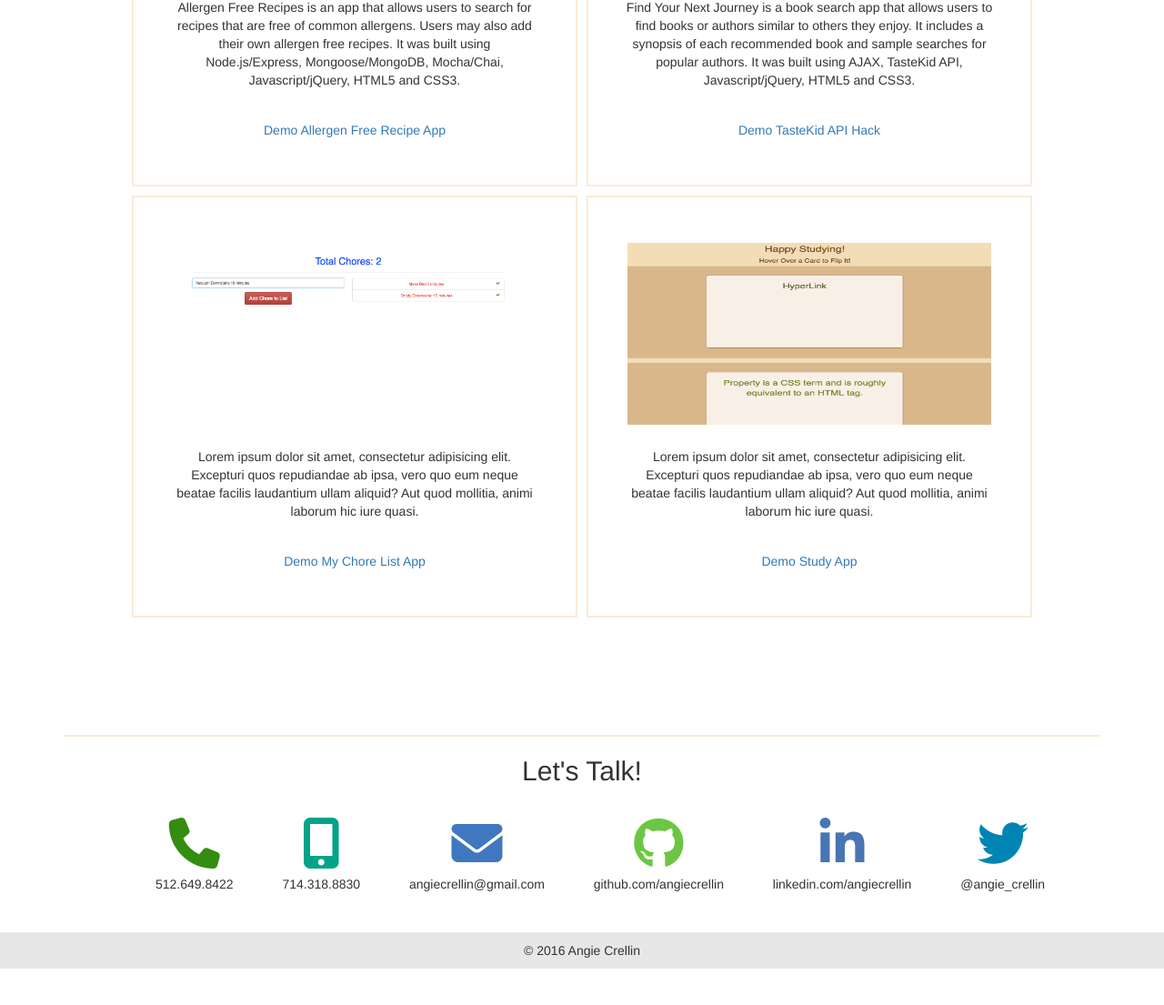
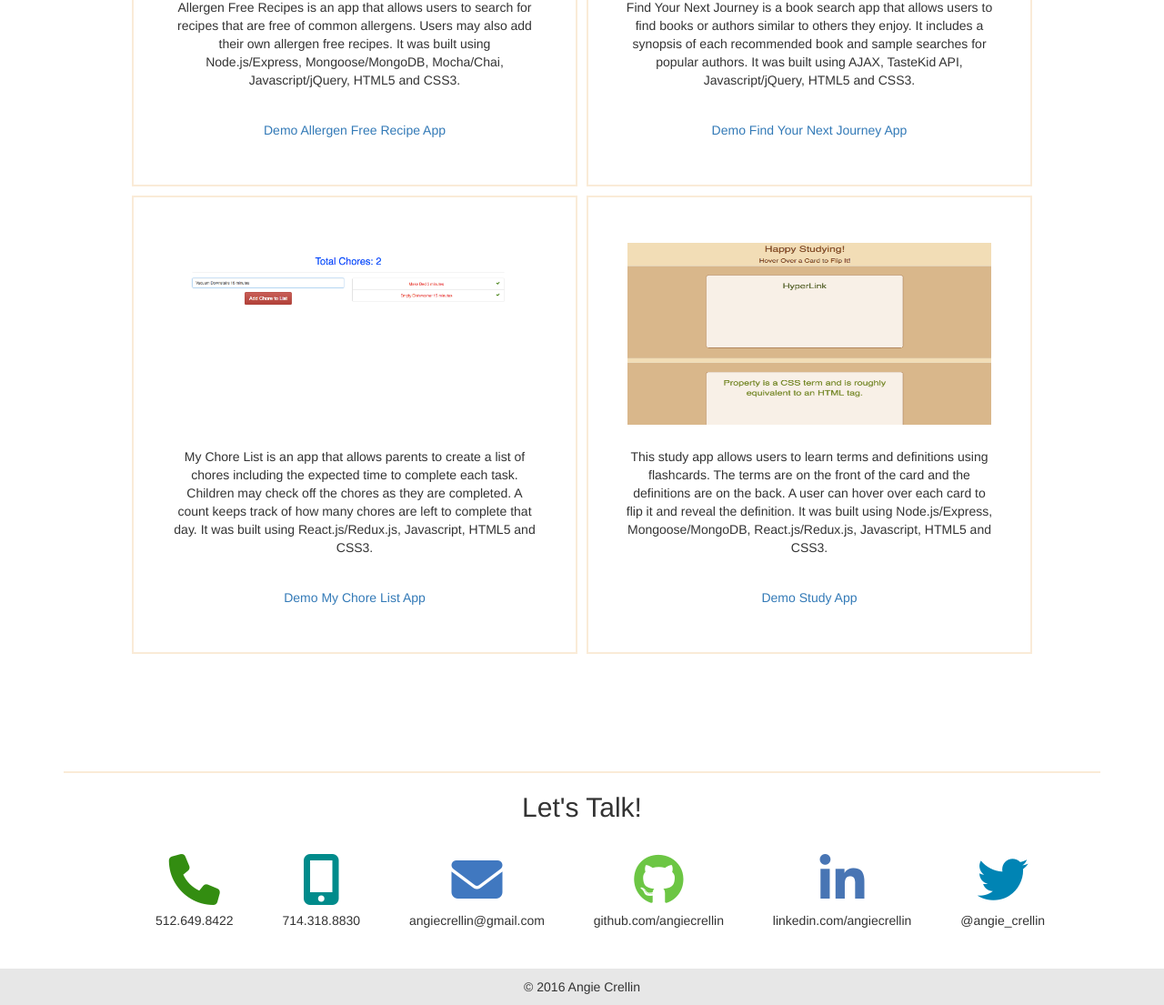
Before and after one commit to angiecrellin/portfolio-site, a website: page index.html in a window 1280 px wide. Shown: the part 1900-3005 px from the top of the page at 91% size. Before the commit the page ends 2965 px from the top, so only its background shows below. Drawn offline with nearby package versions, Linux system fonts and the light colour scheme.

Commit message:
initial message

```diff
--- a/css/style.css
+++ b/css/style.css
@@ -109,7 +109,7 @@ hr {
 }
 
 #mobile {
-	color: #02a388;
+	color: DarkCyan;
 }
 #email {
 	color:#4078c0
--- a/index.html
+++ b/index.html
@@ -108,16 +108,16 @@
             <div class="col-md-6" id='taste-kid'>
                 <img src="./images/screenshot_booksearch.png" height="200px" width="400px">
                 <p class="description">Find Your Next Journey is a book search app that allows users to find books or authors similar to others they enjoy.  It includes a synopsis of each recommended book and sample searches for popular authors. It was built using AJAX, TasteKid API, Javascript/jQuery, HTML5 and CSS3.</p>
-                <a href="https://angiecrellin.github.io/TasteKidAPIHack/">Demo TasteKid API Hack</a>
+                <a href="https://angiecrellin.github.io/TasteKidAPIHack/">Demo Find Your Next Journey App</a>
             </div>
             <div class="col-md-6" id='my-chore-list'>
                 <img src="./images/screenshot_mychores.png" height="200px" width="400px">
-                <p class="description"> Lorem ipsum dolor sit amet, consectetur adipisicing elit. Excepturi quos repudiandae ab ipsa, vero quo eum neque beatae facilis laudantium ullam aliquid? Aut quod mollitia, animi laborum hic iure quasi.</p>
+                <p class="description">My Chore List is an app that allows parents to create a list of chores including the expected time to complete each task.  Children may check off the chores as they are completed. A count keeps track of how many chores are left to complete that day. It was built using React.js/Redux.js, Javascript, HTML5 and CSS3.</p>
                 <a href="https://powerful-basin-22366.herokuapp.com/">Demo My Chore List App</a>
             </div>
             <div class="col-md-6" id='study-app'>
                 <img src="./images/screenshot_studyapp.png" height="200px" width="400px">
-                <p class="description"> Lorem ipsum dolor sit amet, consectetur adipisicing elit. Excepturi quos repudiandae ab ipsa, vero quo eum neque beatae facilis laudantium ullam aliquid? Aut quod mollitia, animi laborum hic iure quasi.
+                <p class="description">This study app allows users to learn terms and definitions using flashcards. The terms are on the front of the card and the definitions are on the back. A user can hover over each card to flip it and reveal the definition. It was built using Node.js/Express, Mongoose/MongoDB, React.js/Redux.js, Javascript, HTML5 and CSS3.
                 </p>
                 <a href="https://mysterious-forest-43283.herokuapp.com/">Demo Study App</a>
             </div>
```
